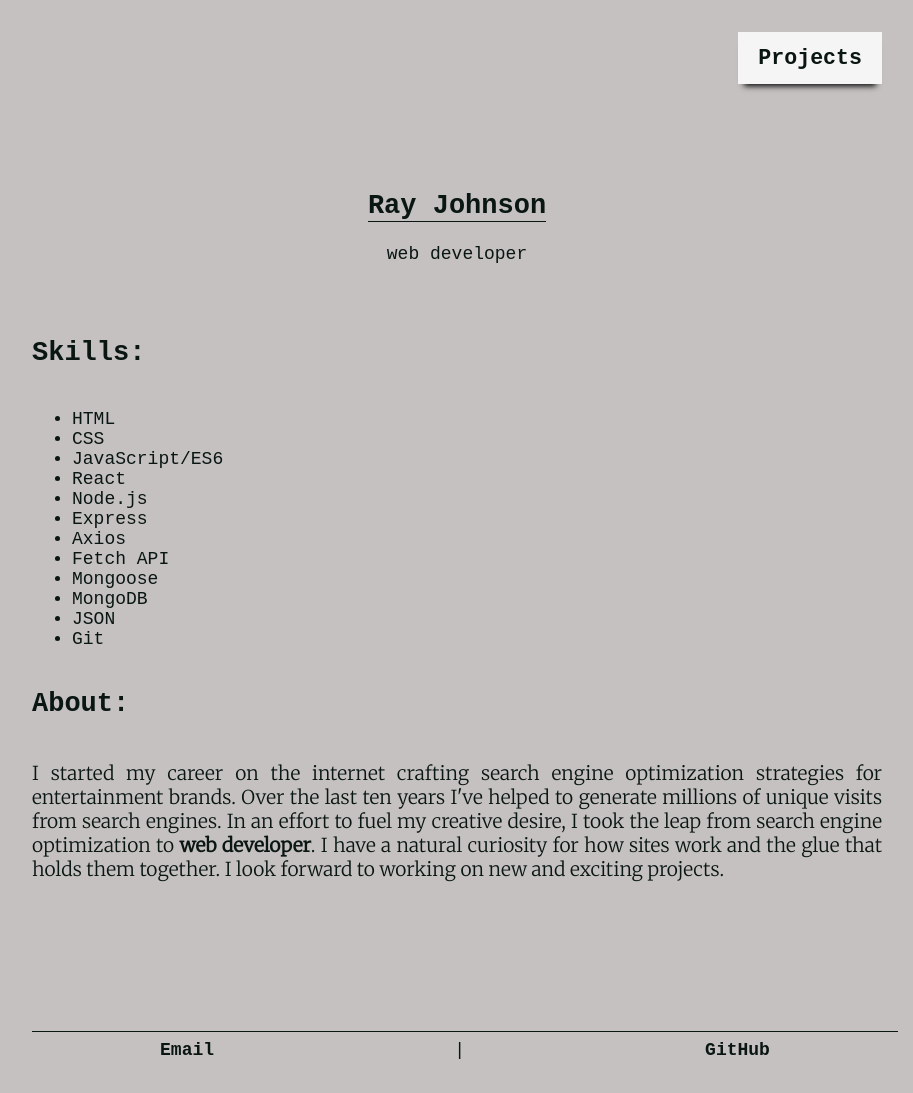
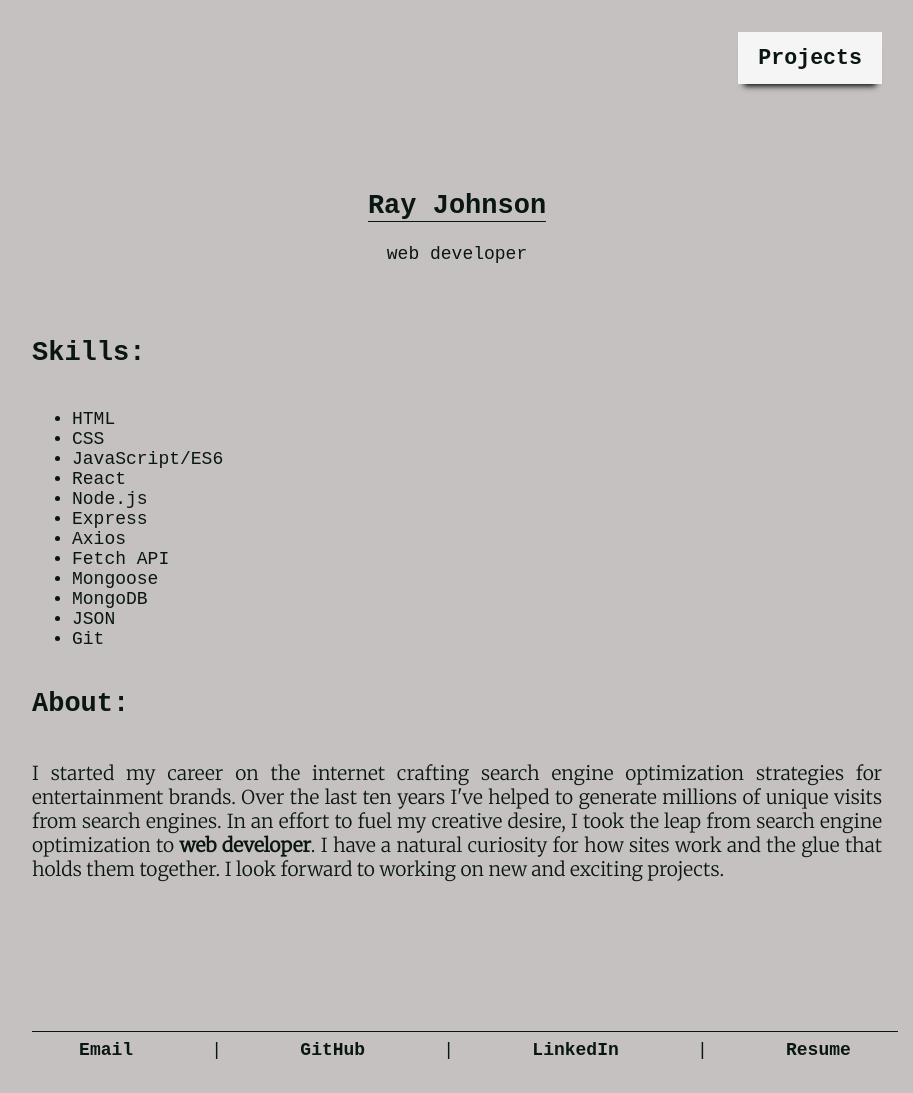
Before and after one commit to Raymond-JS/portfolio, a plain HTML site: page index.html in a window 1280 px wide. Shown: the whole page, without its empty margins (183-1096 px from the left). Drawn offline with Linux system fonts and the light colour scheme; a web font is replaced by a local one.

Commit message:
updating contact information

```diff
--- a/index.html
+++ b/index.html
@@ -109,7 +109,7 @@
 
 
             <footer class="hidden">
-                <a class="accent" href="mailto:contact@rayjohnson.tech" target="_blank" rel="noreferrer" >Email</a> | <a class="accent" href="https://github.com/Raymond-JS" target="_blank" rel="noreferrer">GitHub</a>
+                <a class="accent" href="mailto:contact@rayjohnson.tech" target="_blank" rel="noreferrer" >Email</a> | <a class="accent" href="https://github.com/Raymond-JS" target="_blank" rel="noreferrer">GitHub</a> | <a class="accent" href="https://www.linkedin.com/in/raymond-johnson-web-developer/" target="_blank" rel="noreferrer">LinkedIn</a> | <a class="accent" href="https://drive.google.com/file/d/19MbV5kJNyVYXj7VP-9ZDbvuhNc9oBwZ0/view?usp=sharing" target="_blank" rel="noreferrer">Resume</a>
             </footer>
 
         </div>
--- a/index.js
+++ b/index.js
@@ -36,7 +36,7 @@ window.addEventListener('DOMContentLoaded', () => {
     about.classList.remove("hidden")
     footer.classList.add("visible")
     footer.classList.remove("hidden")
-  }, 2500)
+  }, 2000)
 });
 
 
```
